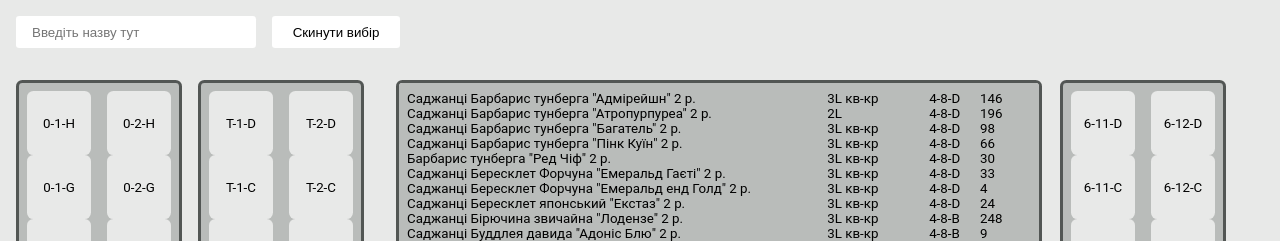
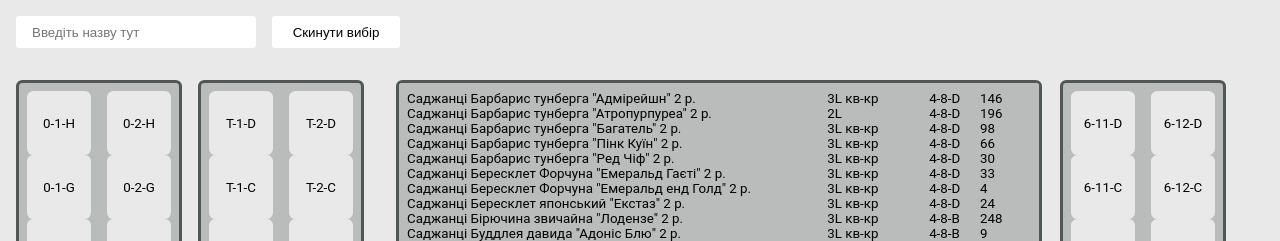
Before and after one commit to PKiienko/dekoplant-map-v2, a React (Create React App) app: page / in a window 1280 px wide. Shown: the top 241 px of the page. Built offline with nearby package versions, Linux system fonts and the light colour scheme.

Commit message:
backup font has been changed

```diff
--- a/src/App.css
+++ b/src/App.css
@@ -6,7 +6,7 @@
   width: 100vw;
   height: 100vh;
   background-color: #e8e9e8;
-  font-family: 'Roboto';
+  font-family: 'Roboto', sans-serif;
 }
 
 .content {
--- a/src/sku.js
+++ b/src/sku.js
@@ -28,7 +28,7 @@ const sku = [
     pot: '3L кв-кр',
   },
   {
-    name: 'Барбарис тунберга "Ред Чіф" 2 р.',
+    name: 'Саджанці Барбарис тунберга "Ред Чіф" 2 р.',
     id: 4025,
     locationId: 60,
     quantity: 30,
```
